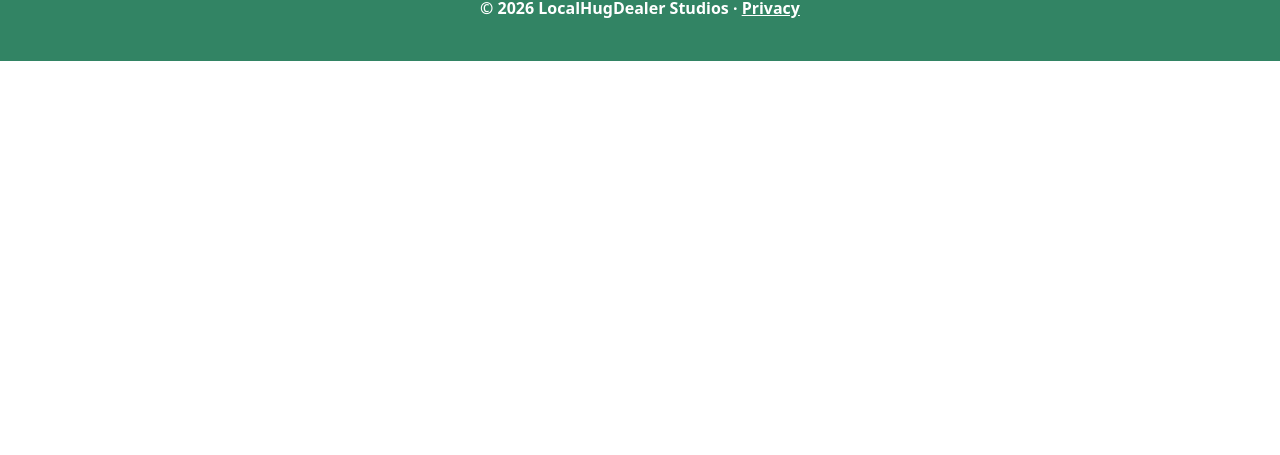
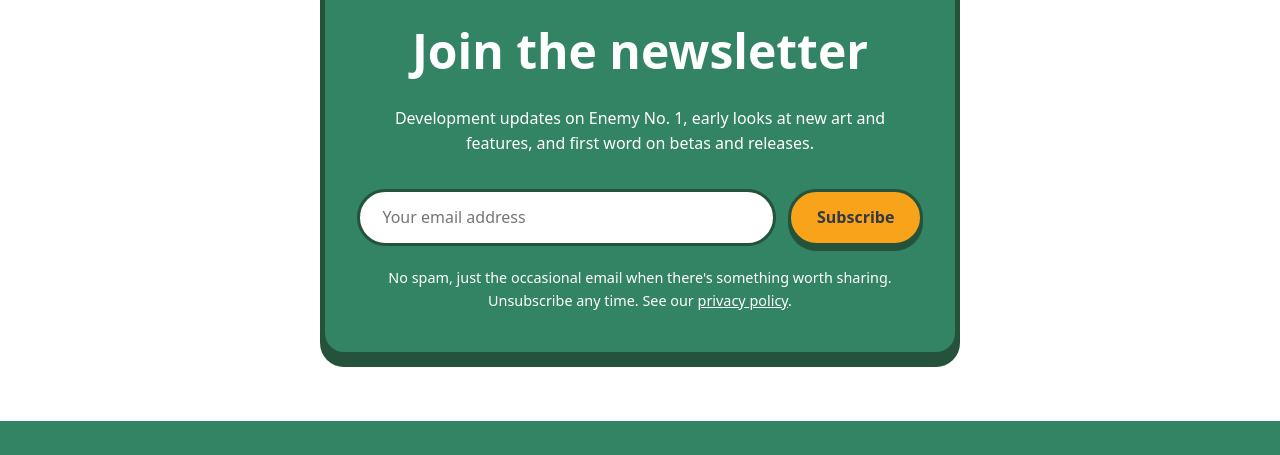
Before and after one commit to localhugdealer-studios/localhugdealer-studios.github.io, a plain HTML site: page index.html in a window 1280 px wide. Shown: the part 2163-2618 px from the top of the page. Before the commit the page ends 2224 px from the top, so only its background shows below. Drawn offline with Linux system fonts and the light colour scheme; a web font is replaced by a local one.

Commit message:
newsletter addition

```diff
--- a/index.html
+++ b/index.html
@@ -204,6 +204,90 @@
       border-radius: 50%;
     }
 
+    .newsletter {
+      max-width: 44rem;
+    }
+
+    .newsletter-card {
+      padding: 2.5rem 2rem;
+      text-align: center;
+      color: var(--white);
+      background: var(--green);
+      border: 5px solid var(--green-deep);
+      border-radius: 1.5rem;
+      box-shadow: 0 10px 0 var(--green-deep);
+    }
+
+    .newsletter-card h2 {
+      margin-bottom: 1rem;
+      color: var(--white);
+    }
+
+    .newsletter-card > p {
+      margin: 0 auto;
+      max-width: 32rem;
+    }
+
+    /* A plain POST to Kit, so the page loads no third-party script or cookies. */
+    .newsletter-form {
+      display: flex;
+      flex-wrap: wrap;
+      justify-content: center;
+      gap: 0.75rem;
+      margin: 2rem 0 1.25rem;
+    }
+
+    .newsletter-form input {
+      flex: 1 1 16rem;
+      padding: 0.8em 1.4em;
+      border: 3px solid var(--green-deep);
+      border-radius: 999px;
+      background: var(--white);
+      color: var(--ink);
+      font: inherit;
+    }
+
+    .newsletter-form input:focus {
+      outline: 3px solid var(--yellow);
+      outline-offset: 2px;
+    }
+
+    .newsletter-card .btn {
+      background: var(--amber);
+      color: var(--ink);
+      font: inherit;
+      font-weight: 800;
+      cursor: pointer;
+    }
+
+    .newsletter-card .newsletter-note {
+      font-size: 0.9rem;
+    }
+
+    /* Kit redirects to #check-inbox after a signup and to #subscribed after the
+       confirmation link, so :target shows the matching popup without any script. */
+    .popup {
+      position: fixed;
+      inset: 0;
+      z-index: 10;
+      display: none;
+      place-items: center;
+      padding: 1.5rem;
+      background: color-mix(in srgb, var(--ink) 70%, transparent);
+    }
+
+    .popup:target {
+      display: grid;
+    }
+
+    .popup .newsletter-card {
+      max-width: 30rem;
+    }
+
+    .popup .btn {
+      margin-top: 1.5rem;
+    }
+
     footer {
       background: var(--green);
       color: var(--white);
@@ -270,6 +354,18 @@
       <img class="about-hero" src="assets/images/about-hero.jpg" alt="A young Llewellyn at the family computer">
       <p>LocalHugDealer Studios is me, Llewellyn Craddock, a solo developer in Muizenberg, Cape Town. The name started as a joke during the pandemic, when hugs were in short supply, and it stuck around long enough to become my gamer name. I make the kind of games I love playing: roguelites, automation and simulation, and anything where you get to craft, build or lead an army. I'm still working out exactly what that looks like, one game at a time.</p>
     </section>
+
+    <section class="newsletter" id="newsletter">
+      <div class="newsletter-card">
+        <h2>Join the newsletter</h2>
+        <p>Development updates on Enemy No. 1, early looks at new art and features, and first word on betas and releases.</p>
+        <form class="newsletter-form" action="https://app.kit.com/forms/10185136/subscriptions" method="post">
+          <input type="email" name="email_address" placeholder="Your email address" aria-label="Your email address" autocomplete="email" required>
+          <button class="btn" type="submit">Subscribe</button>
+        </form>
+        <p class="newsletter-note">No spam, just the occasional email when there's something worth sharing. Unsubscribe any time. See our <a href="privacy.html">privacy policy</a>.</p>
+      </div>
+    </section>
   </main>
 
   <footer>
@@ -280,5 +376,21 @@
     </ul>
     <p>&copy; 2026 LocalHugDealer Studios &middot; <a href="privacy.html">Privacy</a></p>
   </footer>
+
+  <div class="popup" id="check-inbox" role="dialog" aria-labelledby="check-inbox-title">
+    <div class="newsletter-card">
+      <h2 id="check-inbox-title">Check your inbox</h2>
+      <p>Almost there. I've sent you an email with a button to confirm your subscription. If it hasn't arrived in a few minutes, have a look in your spam folder.</p>
+      <a class="btn" href="#newsletter">Got it</a>
+    </div>
+  </div>
+
+  <div class="popup" id="subscribed" role="dialog" aria-labelledby="subscribed-title">
+    <div class="newsletter-card">
+      <h2 id="subscribed-title">You're subscribed</h2>
+      <p>Thanks for confirming. You'll hear from me when there's news on Enemy No. 1, early looks at new art and features, and first word on betas and releases.</p>
+      <a class="btn" href="#games">See our games</a>
+    </div>
+  </div>
 </body>
 </html>
```
Also changed, not shown: privacy.html (+3 -3 lines), 1 other file.
